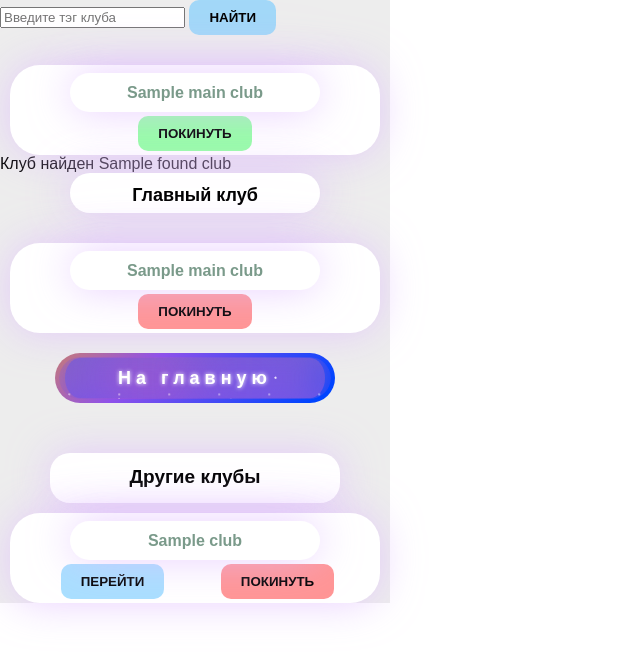
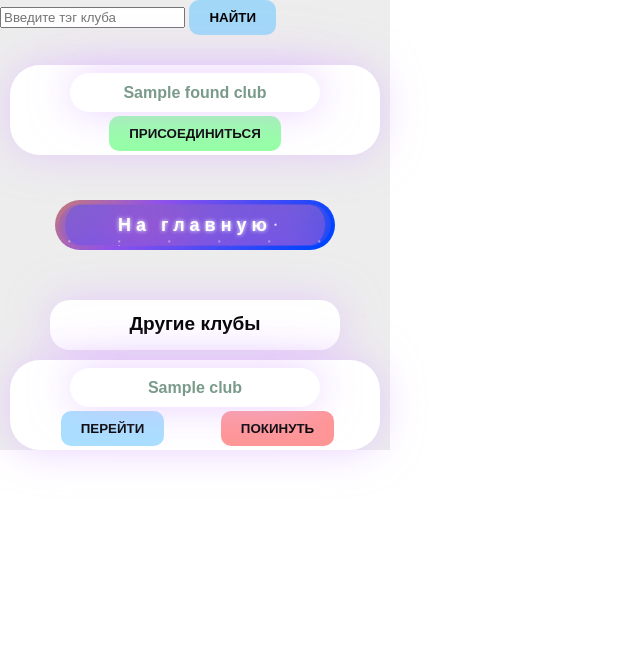
Before and after one commit to ska-19/Club_Bot, a FastAPI app: template src/templates/search_user.html in a window 1280 px wide. Shown: the top 654 px of the page, without its empty margins (0-640 px from the left). Run offline with FastAPI, Linux system fonts and the light colour scheme; the template is opened without the code that fills it: most values are stand-ins (such as "Sample title", 1, 10 or a date in 2020); some libraries are stand-ins or nearby versions.

Commit message:
full search

```diff
--- a/src/templates/main_user.html
+++ b/src/templates/main_user.html
@@ -45,6 +45,11 @@
 
 
 {% block content %}
+{% if user_info.exist_events == 1 %}
+<div class="card"
+     style="left: 50px;height: 50px; width: 290px; justify-content: center;display: flex">
+    <h1 style="font-size: 19px; position: relative; z-index: 2">СОБЫТИЯ</h1>
+</div>
 {% for event in events %}
 <!--события-->
 <div class="form-container" style="margin-top: 30px">
@@ -112,4 +117,5 @@
     </form>
 </div>
 {% endfor %}
+{% endif %}
 {% endblock %}
--- a/src/templates/search_base.html
+++ b/src/templates/search_base.html
@@ -13,6 +13,8 @@
 
     <!-- Поиск поле -->
     <input id="input_search" type="text" placeholder="Введите тэг клуба" class="text-xl">
+
+
     <!-- кнопка "искать" -->
     <button onclick= "searchClub()" class="SearchClub">Найти</button>
 
@@ -21,14 +23,7 @@
     {% block found %}{% endblock %}
 
 
-    <!-- Главный клуб -->
-    <div class="card"
-         style="left: 70px;height: 40px; width: 250px; justify-content: center;display: flex">
-        <h1 style="font-size: 18px; position: relative; z-index: 2">Главный клуб</h1>
-    </div>
-
-
-    <!-- Club_name + "перейти" + ссылка в main_user -->
+    <!-- "Главный клуб" + Club_name + "перейти" + ссылка в main_user -->
     {% block main_club %}{% endblock %}
 
 
@@ -36,14 +31,7 @@
     {% block href_main %}{% endblock %}
 
 
-    <!-- Другие клубы -->
-    <div class="card"
-         style="margin-top: 50px;left: 50px;height: 50px; width: 290px; justify-content: center;display: flex">
-        <h1 style="font-size: 19px; position: relative; z-index: 2">Другие клубы</h1>
-    </div>
-
-
-    <!-- Club_names + "перейти" + ссылка в main_user -->
+    <!-- "Другие клубы" + Club_names + "перейти" + ссылка в main_user -->
     {% block clubs_info %}{% endblock %}
 </div>
 <script src="https://telegram.org/js/telegram-web-app.js"></script>
--- a/src/templates/search_user.html
+++ b/src/templates/search_user.html
@@ -7,27 +7,36 @@
     <div class="form">
         <div class="card" style="left: 50%;transform: translate(-50%, 0%);width: 250px">
             <h1 id="Name_{{found_club.id}}" style="font-size: 16px;position: relative;text-align: center; z-index: 2">
-                {{ main_club.name }}</h1>
+                {{ found_club.name }}</h1>
         </div>
         <div style="display: flex; justify-content: center">
             <!-- "Покинуть клуб" -->
             <div class="block1" style="width: 100%; text-align: center">
                 <button type="button" class="JoinClub" id="JoinClub_{{ found_club.id }}"
-                        onclick="JoinClub('{{found_club.id}}')">Покинуть
+                        onclick="JoinClub('{{found_club.id}}')">Присоединиться
                 </button>
             </div>
         </div>
     </div>
 </div>
-Клуб найден {{ found_club.name }}
-{% elif found_club == -1 %}
-Клуб не найден
+{% elif found_club.id == -1 %}
+<div style="margin-top: 30px"></div>
+<div class="card"
+     style="left: 90px;height: 40px; width: 210px; justify-content: center;display: flex">
+    <h1 style="font-size: 18px; position: relative; z-index: 2">Клуб не найден</h1>
+</div>
 {% endif %}
+<div style="margin-top: 45px"></div>
 {% endblock %}
 
 
 {% block main_club %}
-<div class="form-container" style="margin-top: 30px">
+{% if user_info.exist_main_club == 1 %}
+<div class="card"
+     style="left: 70px;height: 40px; width: 250px; justify-content: center;display: flex">
+    <h1 style="font-size: 18px; position: relative; z-index: 2">Текущий клуб</h1>
+</div>
+<div class="form-container" style="margin-top: 15px">
     <div class="form">
         <div class="card" style="left: 50%;transform: translate(-50%, 0%);width: 250px">
             <h1 id="Name_{{main_club.id}}" style="font-size: 16px;position: relative;text-align: center; z-index: 2">
@@ -43,6 +52,7 @@
         </div>
     </div>
 </div>
+{% endif %}
 {% endblock %}
 
 
@@ -63,6 +73,11 @@
 
 
 {% block clubs_info %}
+{% if user_info.exist_clubs != 0 %}
+<div class="card"
+     style="margin-top: 50px;left: 50px;height: 50px; width: 290px; justify-content: center;display: flex">
+    <h1 style="font-size: 19px; position: relative; z-index: 2">Другие клубы</h1>
+</div>
 {% for club in clubs %}
 <!-- Клубы пользователя -->
 <div class="form-container" style="margin-top: 10px">
@@ -88,4 +103,6 @@
     </form>
 </div>
 {% endfor %}
+{% else %}
+{% endif %}
 {% endblock %}
--- a/src/user_profile/router.py
+++ b/src/user_profile/router.py
@@ -215,7 +215,7 @@ async def update_links_profile(
         if data == "User not found":
             raise ValueError
         stmt = update(user).where(user.c.id == user_id).values(
-            links=update_data.links
+            links=update_data.uid
         )
         await session.execute(stmt)
         await session.commit()
```
Also changed, not shown: src/pages/router.py (+27 -11 lines), src/templates/main_base.html (+1 -8 lines), src/templates/profile_user.html (+15 -0 lines).
